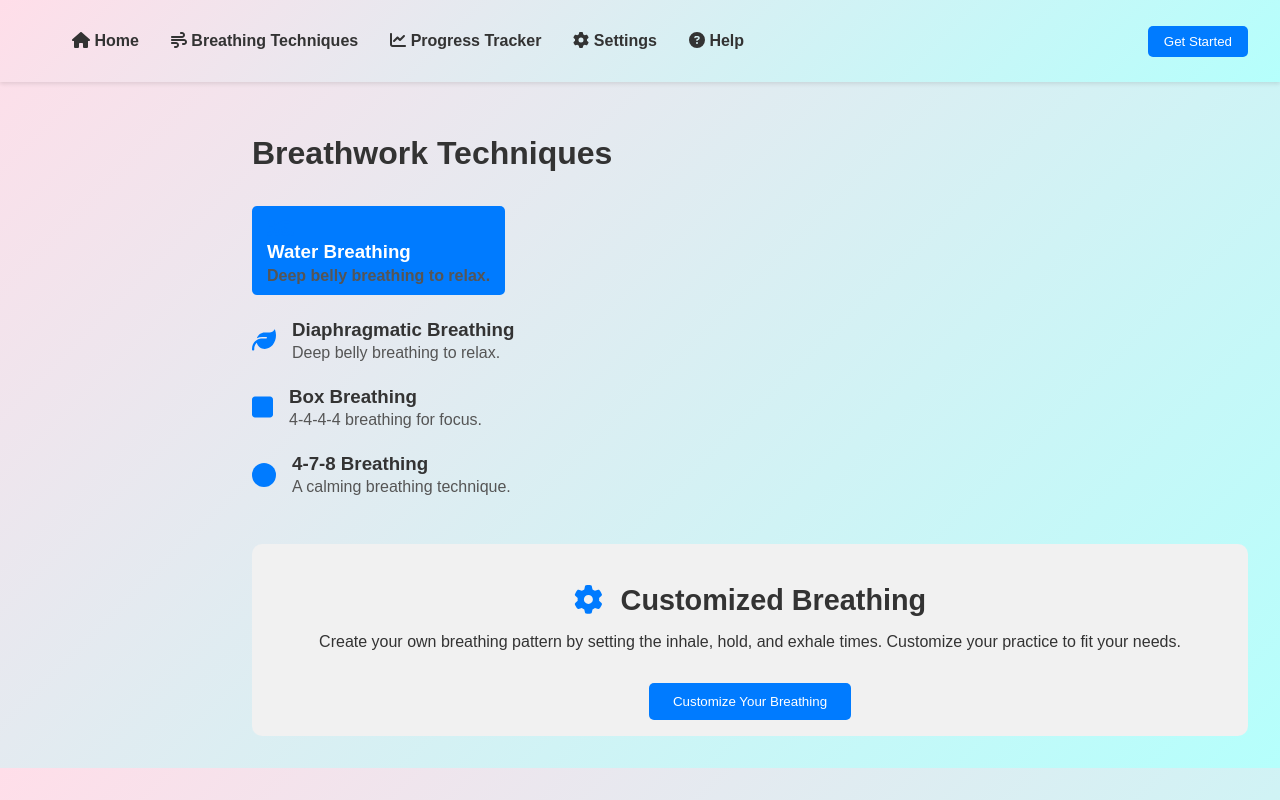
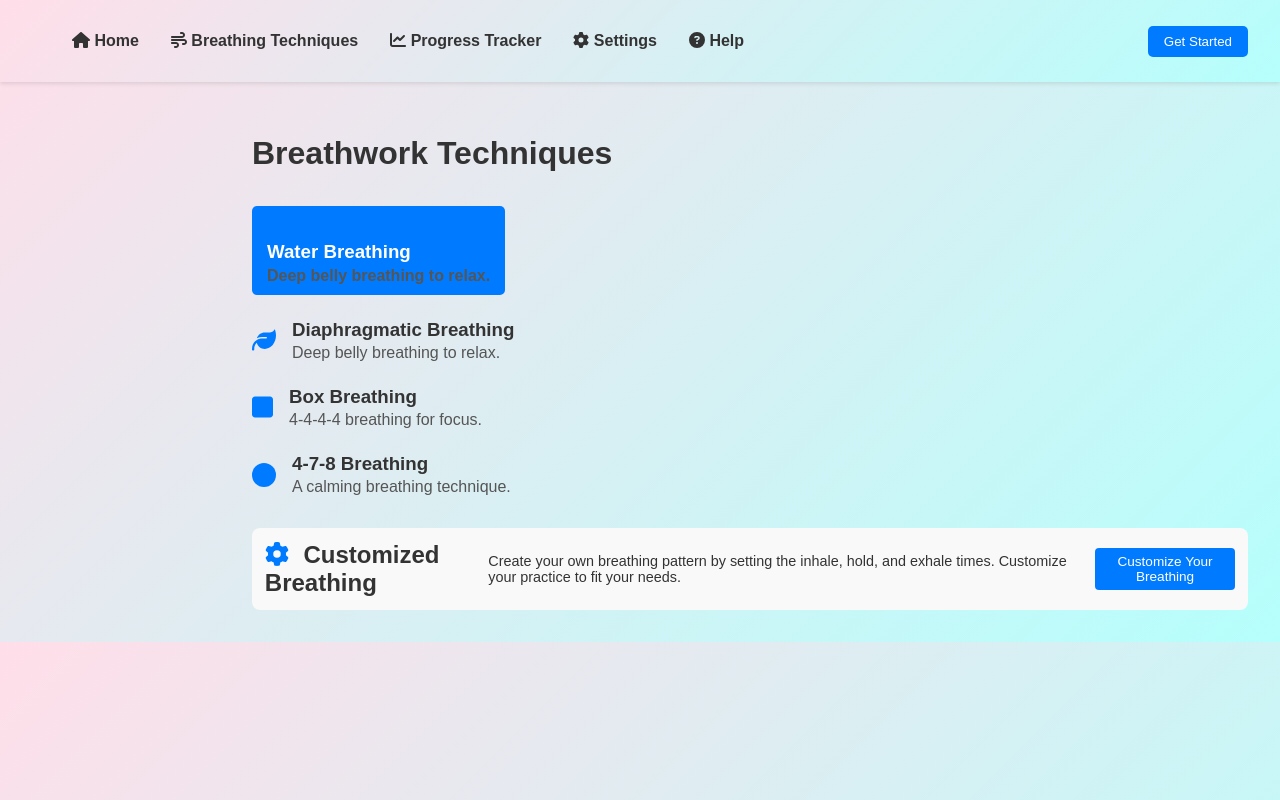
Before and after one commit to Sa1D1111/breathmate, a React (Create React App) app: page /techniques in a window 1280 px wide. Built offline with nearby package versions, Linux system fonts and the light colour scheme.

Commit message:
techniques.css

```diff
--- a/src/pages/Techniques.css
+++ b/src/pages/Techniques.css
@@ -1,4 +1,3 @@
-/* src/pages/Techniques.css */
 .techniques-page {
   margin-left: 220px; /* Adjust for the sidebar */
   padding: 2rem;
@@ -34,39 +33,47 @@
 
 /* Customized Breathing Section */
 .customized-section {
-    margin-top: 3rem;
-    padding: 1rem;
-    background-color: #f1f1f1;
-    border-radius: 10px;
-    text-align: center;
+  margin-top: 2rem; /* Reduced margin */
+  padding: 0.8rem;  /* Smaller padding */
+  background-color: #f9f9f9; /* Lighter background for consistency */
+  border-radius: 8px; /* Adjusted border-radius */
+  display: flex;
+  align-items: center; /* Align content vertically */
+  justify-content: space-between; /* Space between title and button */
 }
 
 .customized-section h2 {
-    font-size: 1.8rem;
-    margin-bottom: 1rem;
+  font-size: 1.5rem; /* Slightly smaller font size */
+  margin: 0;
+}
+
+.customized-section p {
+  font-size: 0.9rem; /* Smaller text for description */
+  margin: 0;
 }
 
 .section-icon {
-    margin-right: 10px;
+  margin-right: 8px;
   color: #007bff;
 }
 
+/* Adjust the customized button to be smaller and more in line with other buttons */
 .customize-button {
   background-color: #007bff;
   color: white;
   border: none;
-    padding: 0.7rem 1.5rem;
-    border-radius: 5px;
+  padding: 0.4rem 1rem; /* Smaller padding for a more compact button */
+  border-radius: 4px; /* Smaller radius */
   cursor: pointer;
-    margin-top: 1rem;
+  font-size: 0.85rem; /* Smaller font size */
+  margin-left: 1rem; /* Add margin to separate from text */
 }
 
 .customize-button:hover {
   background-color: #0056b3;
 }
 
-
-
+/* Style for technique items */
 .technique-item {
   background-color: #fff;
   padding: 20px;
--- a/src/pages/WaterBreath.js
+++ b/src/pages/WaterBreath.js
@@ -31,7 +31,7 @@ const WaterBreath = () => {
 
   const stopBreathing = () => {
     setCurrentState('done');
-    setDescription("There's nothing you can't do with a For-loop and a few If-statements.");
+    setDescription("Practice");
   };
 
   const restartBreathing = () => {
@@ -111,7 +111,7 @@ const WaterBreath = () => {
         {currentState === 'done' && (
           <div className="states__state states__state--done states__state--active">
             <div className="states__content">
-              <h1 className="title">Be At Peace With JavaScript</h1>
+              <h1 className="title">Water Breathing</h1>
               <p className="description">{description}</p>
               <div className="buttons">
                 <button className="button button--restart" onClick={restartBreathing}>
```
Lines whose indentation alone changed are shown as unchanged.
